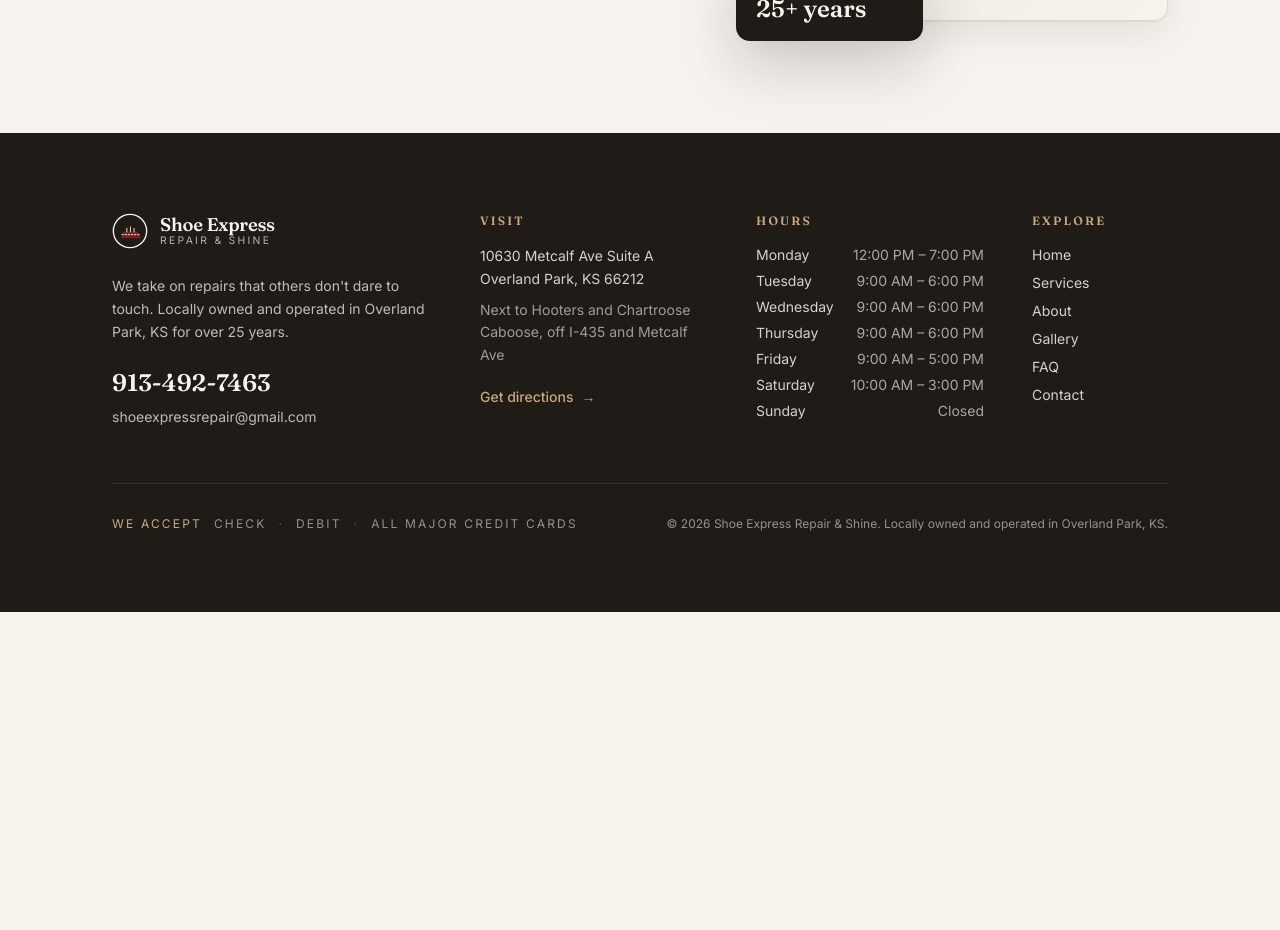
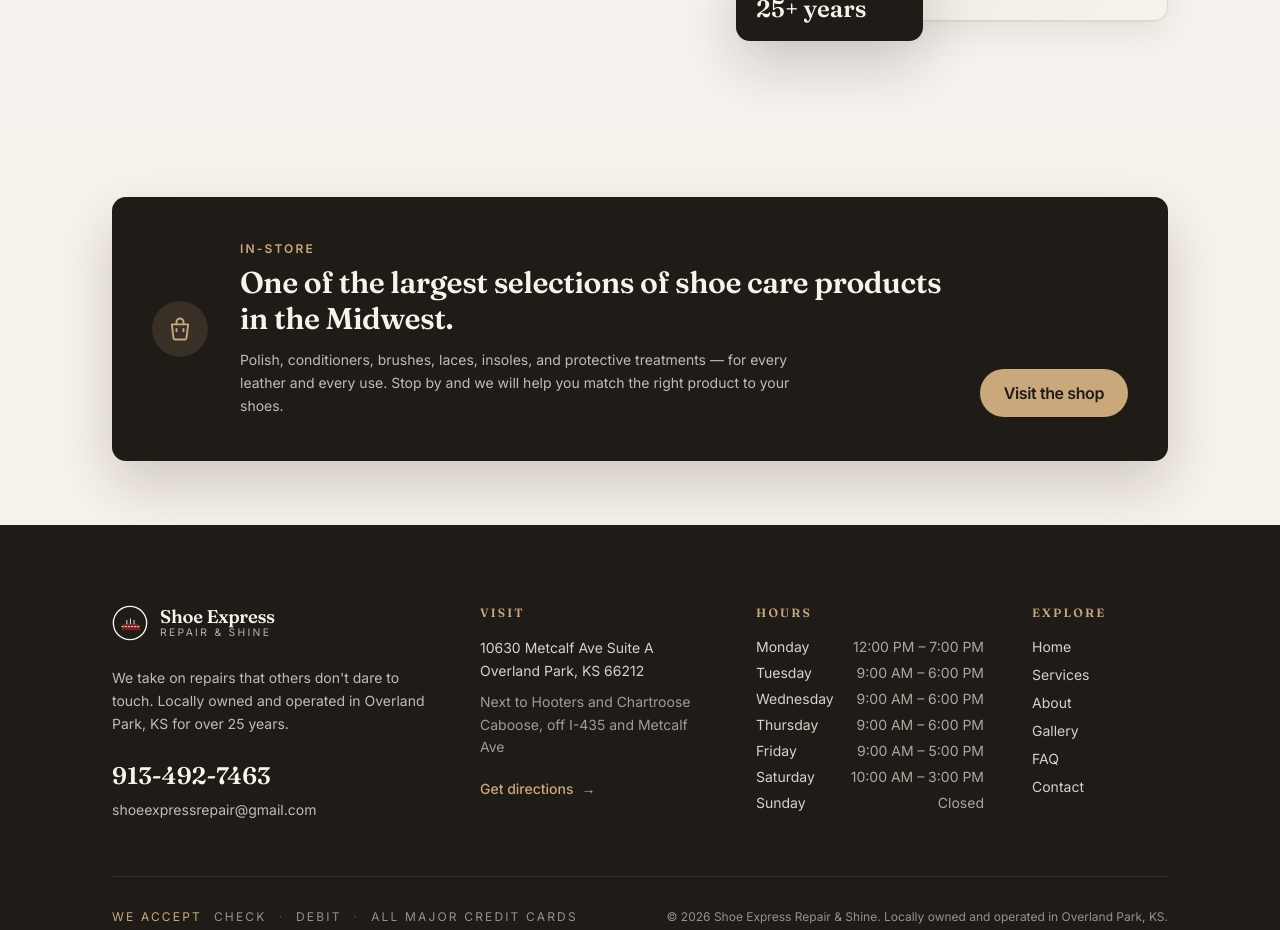
Before and after one commit to jordan-umpierre/shoe-express-repair, a React (Vite) app: page / in a window 1280 px wide. Shown: the part 2260-3190 px from the top of the page. Before the commit the page ends 2872 px from the top, so only its background shows below. Built offline with nearby package versions, Linux system fonts and the light colour scheme.

Commit message:
feat: add Home products callout strip for in-store shoe care selection

```diff
--- a/src/pages/Home.tsx
+++ b/src/pages/Home.tsx
@@ -10,6 +10,7 @@ export default function Home() {
       <Hero />
       <ServicesStrip />
       <HardLuggageCallout />
+      <ProductsCallout />
     </>
   );
 }
@@ -93,6 +94,66 @@ function HardLuggageCallout() {
         </div>
       </div>
     </section>
+  );
+}
+
+function ProductsCallout() {
+  return (
+    <section className="bg-cream" aria-labelledby="products-heading">
+      <div className="container-prose py-14 sm:py-16">
+        <FadeIn>
+          <div className="grid items-center gap-8 rounded-card bg-charcoal px-7 py-9 text-cream shadow-deep sm:grid-cols-[auto_1fr_auto] sm:px-10 sm:py-11">
+            <span className="hidden h-14 w-14 items-center justify-center rounded-full bg-tan/15 text-tan sm:inline-flex">
+              <ShoppingIcon className="h-7 w-7" />
+            </span>
+            <div>
+              <p className="text-xs font-semibold uppercase tracking-[0.18em] text-tan">
+                In-store
+              </p>
+              <h2
+                id="products-heading"
+                className="mt-2 font-display text-2xl font-semibold leading-tight sm:text-3xl"
+              >
+                One of the largest selections of shoe care products in the
+                Midwest.
+              </h2>
+              <p className="mt-3 max-w-xl text-sm leading-relaxed text-cream/75">
+                Polish, conditioners, brushes, laces, insoles, and protective
+                treatments — for every leather and every use. Stop by and we
+                will help you match the right product to your shoes.
+              </p>
+            </div>
+            <a
+              href={businessInfo.googleMaps.directionsUrl}
+              target="_blank"
+              rel="noreferrer noopener"
+              className="btn bg-tan text-charcoal hover:bg-cream sm:self-end"
+            >
+              Visit the shop
+            </a>
+          </div>
+        </FadeIn>
+      </div>
+    </section>
+  );
+}
+
+function ShoppingIcon({ className }: { className?: string }) {
+  return (
+    <svg
+      className={className}
+      viewBox="0 0 24 24"
+      fill="none"
+      stroke="currentColor"
+      strokeWidth="1.6"
+      strokeLinecap="round"
+      strokeLinejoin="round"
+      aria-hidden="true"
+    >
+      <path d="M5 8h14l-1.4 11.5c-.1 1-.9 1.5-1.8 1.5H8.2c-.9 0-1.7-.5-1.8-1.5L5 8z" />
+      <path d="M9 8V6a3 3 0 0 1 6 0v2" />
+      <path d="M9 12v2m6-2v2" />
+    </svg>
   );
 }
 
```
